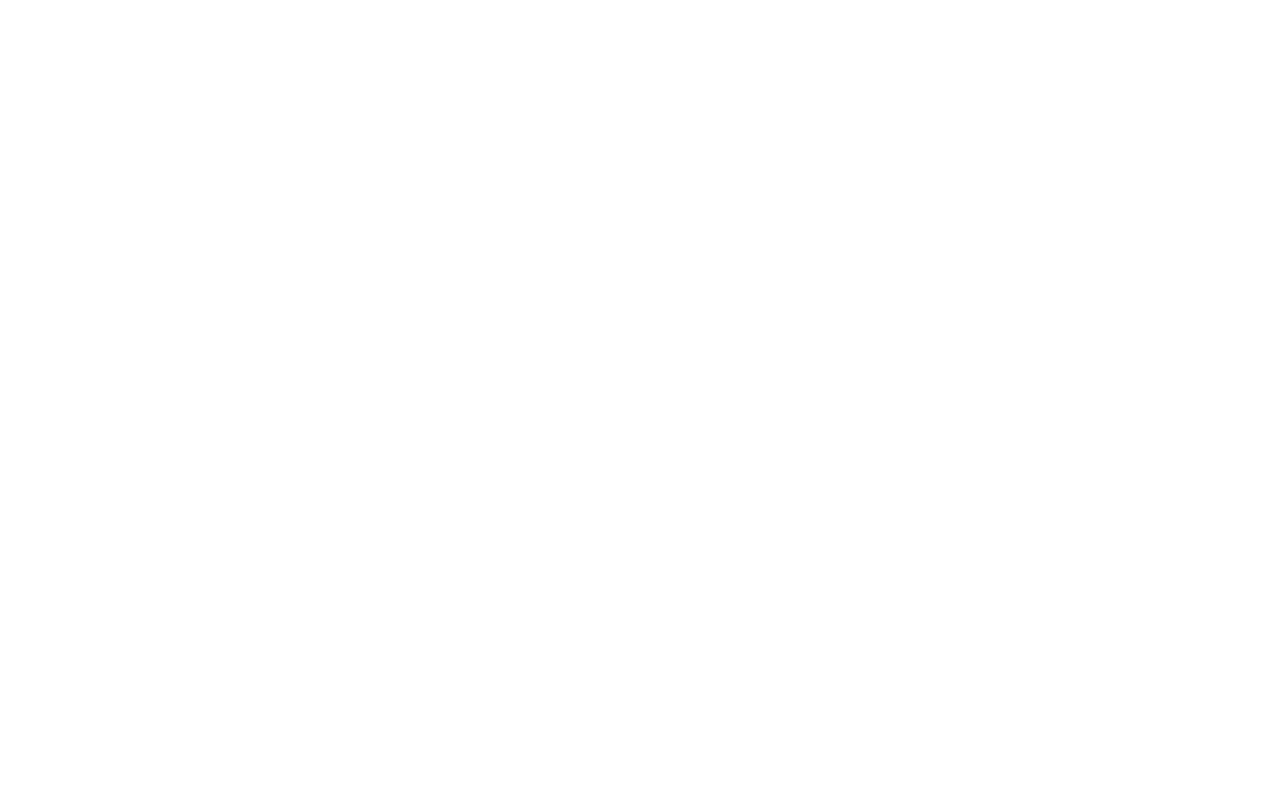
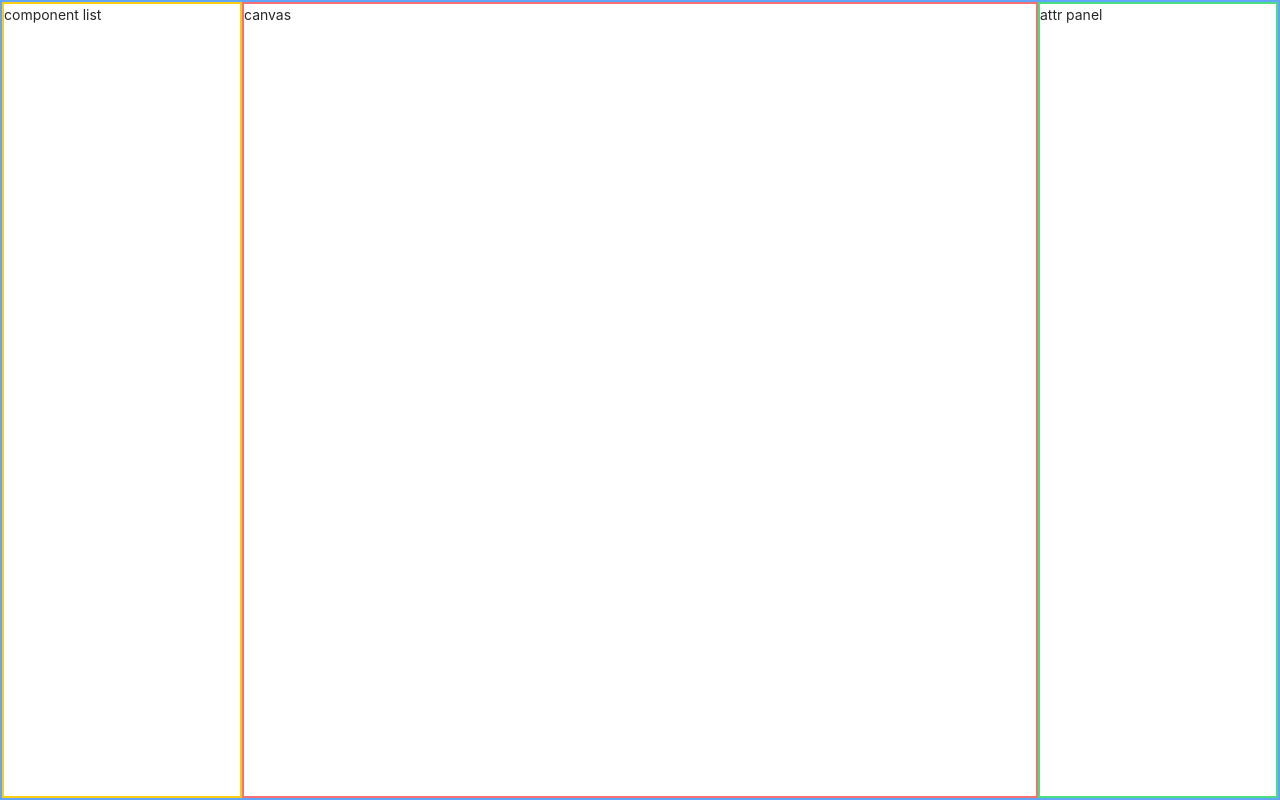
Before and after one commit to 13ruceYu/lego-ui, a Vue app: page /editor in a window 1280 px wide. Before the commit this address had no page. Built offline with nearby package versions, Linux system fonts and the light colour scheme.

Commit message:
feat: editor layout

```diff
--- a/src/router/routes.ts
+++ b/src/router/routes.ts
@@ -3,8 +3,28 @@
 const basicPage: RouteRecordRaw[] = [
   {
     path: '/',
+    redirect: { name: 'home' },
     meta: { title: '首页' },
-    component: () => import('@/views/home/Home.vue')
+    children: [
+      {
+        path: '/home',
+        name: 'home',
+        component: () => import('@/views/home/Home.vue'),
+        meta: {
+          title: '首页',
+          activeMenu: 'home',
+          auth: []
+        }
+      },
+      {
+        path: '/editor',
+        name: 'editor',
+        component: () => import('@/views/editor/Editor.vue'),
+        meta: {
+          title: '编辑页面'
+        }
+      }
+    ]
   },
   {
     path: '/login',
--- /dev/null
+++ b/src/views/editor/Editor.vue
@@ -0,0 +1,9 @@
+<template>
+  <div class="editor flex justify-between h-screen border-2 border-blue-400">
+    <div class="component-list w-60 border-2 border-yellow-400">
+      component list
+    </div>
+    <div class="canvas flex-1 border-2 border-red-400">canvas</div>
+    <div class="attr-panel w-60 border-2 border-green-400">attr panel</div>
+  </div>
+</template>
--- a/src/views/home/Home.vue
+++ b/src/views/home/Home.vue
@@ -1,3 +1,6 @@
 <template>
-  <h1>home</h1>
+  <nav class="flex justify-between bg-slate-400 h-10 items-center px-3">
+    <div class="logo">lego-logo</div>
+    <div class="user-info">user-1</div>
+  </nav>
 </template>
```
